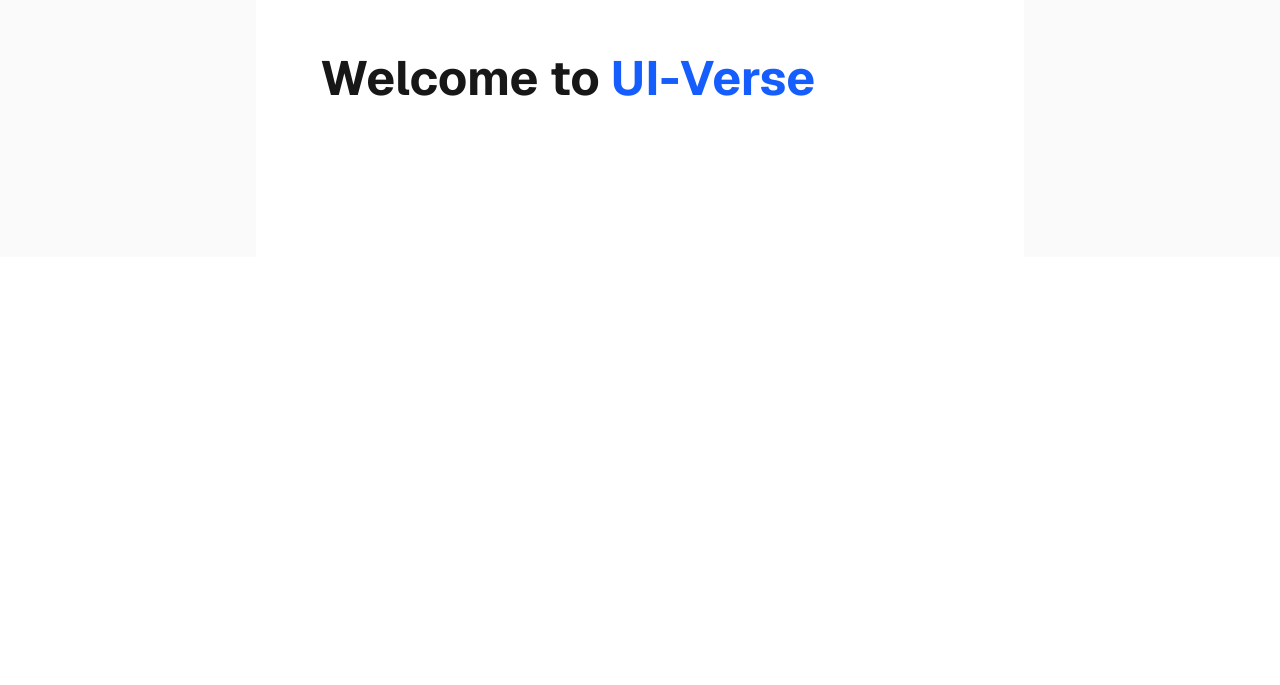
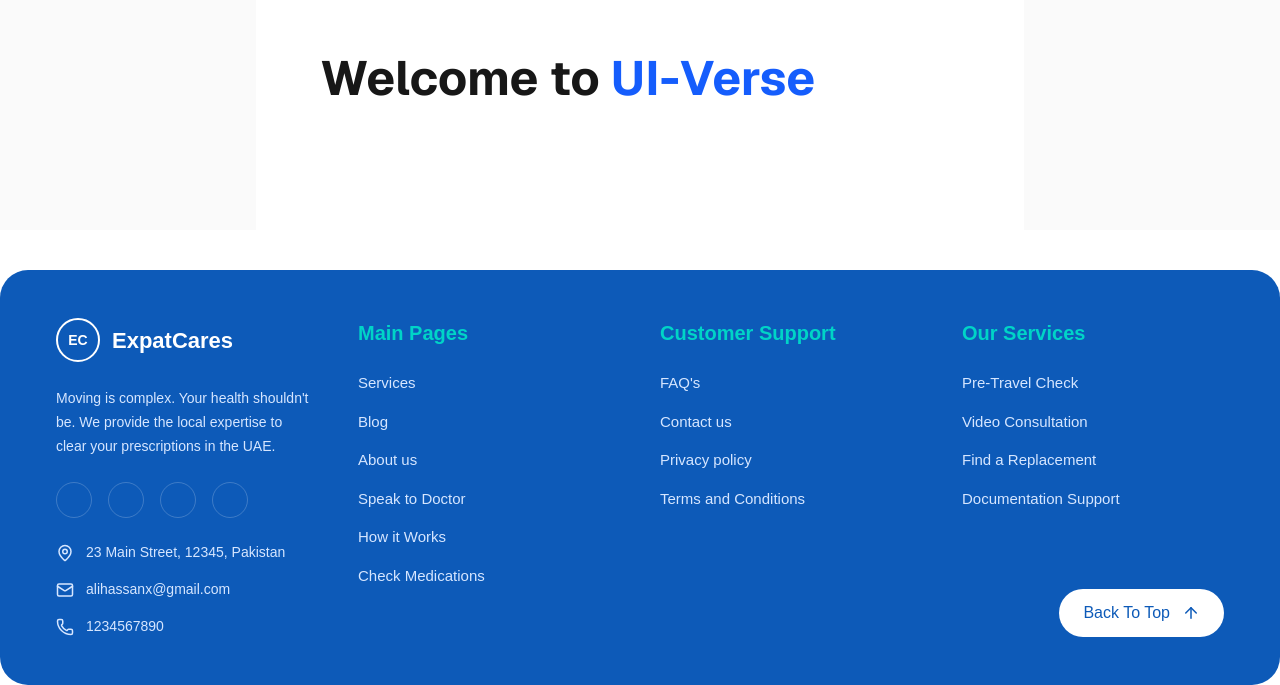
Before and after one commit to Zainqalandar/ui-verse, a Next.js app: page / in a window 1280 px wide. Shown: the part 543-1228 px from the top of the page. Before the commit the page ends 800 px from the top, so only its background shows below. Built offline with nearby package versions, Linux system fonts and the light colour scheme; no server answers.

Commit message:
Footer UI added

```diff
--- a/app/layout.tsx
+++ b/app/layout.tsx
@@ -5,6 +5,7 @@
 import { AuthModalProvider } from "@/context/AuthModalContext";
 import AuthModalRenderer from "@/components/AuthModalRenderer";
 import { Toaster } from 'sonner'
+import Footer from "@/components/Footer";
 
 const geistSans = Geist({
   variable: "--font-geist-sans",
@@ -36,6 +37,7 @@
           <Navbar />
           <Toaster position="top-right" />
           {children}
+          <Footer />
           <AuthModalRenderer />
         </AuthModalProvider>
       </body>
--- /dev/null
+++ b/components/Footer.tsx
@@ -0,0 +1,210 @@
+"use client";
+
+import {
+//   Facebook,
+//   Instagram,
+//   Linkedin,
+  MapPin,
+  Mail,
+  Phone,
+//   Youtube,
+  ArrowUp,
+} from "lucide-react";
+
+export default function Footer() {
+  return (
+    <footer className="w-full bg-[#0D5AB8] rounded-[28px] text-white mt-10">
+      <div className="max-w-7xl mx-auto px-6 sm:px-10 lg:px-14 py-12">
+        <div className="grid grid-cols-1 md:grid-cols-2 lg:grid-cols-4 gap-10">
+          {/* LEFT SIDE */}
+          <div className="space-y-6">
+            {/* Logo */}
+            <div className="flex items-center gap-3">
+              <div className="w-11 h-11 rounded-full border-2 border-white flex items-center justify-center">
+                <span className="text-sm font-bold">EC</span>
+              </div>
+
+              <h2 className="text-[22px] font-semibold">ExpatCares</h2>
+            </div>
+
+            {/* Description */}
+            <p className="text-[14px] leading-6 text-[#D6E6FF] max-w-[260px]">
+              Moving is complex. Your health shouldn&apos;t be. We provide the
+              local expertise to clear your prescriptions in the UAE.
+            </p>
+
+            {/* Social Icons */}
+            <div className="flex items-center gap-4">
+              <a
+                href="#"
+                className="w-9 h-9 rounded-full border border-white/20 flex items-center justify-center hover:bg-white hover:text-[#0D5AB8] transition"
+              >
+                {/* <Facebook size={16} /> */}
+              </a>
+
+              <a
+                href="#"
+                className="w-9 h-9 rounded-full border border-white/20 flex items-center justify-center hover:bg-white hover:text-[#0D5AB8] transition"
+              >
+                {/* <Youtube size={16} /> */}
+              </a>
+
+              <a
+                href="#"
+                className="w-9 h-9 rounded-full border border-white/20 flex items-center justify-center hover:bg-white hover:text-[#0D5AB8] transition"
+              >
+                {/* <Instagram size={16} /> */}
+              </a>
+
+              <a
+                href="#"
+                className="w-9 h-9 rounded-full border border-white/20 flex items-center justify-center hover:bg-white hover:text-[#0D5AB8] transition"
+              >
+                {/* <Linkedin size={16} /> */}
+              </a>
+            </div>
+
+            {/* Contact Info */}
+            <div className="space-y-4 text-[14px] text-[#D6E6FF]">
+              <div className="flex items-start gap-3">
+                <MapPin size={18} className="mt-0.5 shrink-0" />
+                <p>23 Main Street, 12345, Pakistan</p>
+              </div>
+
+              <div className="flex items-center gap-3">
+                <Mail size={18} className="shrink-0" />
+                <p>alihassanx@gmail.com</p>
+              </div>
+
+              <div className="flex items-center gap-3">
+                <Phone size={18} className="shrink-0" />
+                <p>1234567890</p>
+              </div>
+            </div>
+          </div>
+
+          {/* Main Pages */}
+          <div>
+            <h3 className="text-[#00D4C7] font-semibold text-[20px] mb-6">
+              Main Pages
+            </h3>
+
+            <ul className="space-y-4 text-[15px] text-[#D6E6FF]">
+              <li>
+                <a href="#" className="hover:text-white transition">
+                  Services
+                </a>
+              </li>
+
+              <li>
+                <a href="#" className="hover:text-white transition">
+                  Blog
+                </a>
+              </li>
+
+              <li>
+                <a href="#" className="hover:text-white transition">
+                  About us
+                </a>
+              </li>
+
+              <li>
+                <a href="#" className="hover:text-white transition">
+                  Speak to Doctor
+                </a>
+              </li>
+
+              <li>
+                <a href="#" className="hover:text-white transition">
+                  How it Works
+                </a>
+              </li>
+
+              <li>
+                <a href="#" className="hover:text-white transition">
+                  Check Medications
+                </a>
+              </li>
+            </ul>
+          </div>
+
+          {/* Customer Support */}
+          <div>
+            <h3 className="text-[#00D4C7] font-semibold text-[20px] mb-6">
+              Customer Support
+            </h3>
+
+            <ul className="space-y-4 text-[15px] text-[#D6E6FF]">
+              <li>
+                <a href="#" className="hover:text-white transition">
+                  FAQ&apos;s
+                </a>
+              </li>
+
+              <li>
+                <a href="#" className="hover:text-white transition">
+                  Contact us
+                </a>
+              </li>
+
+              <li>
+                <a href="#" className="hover:text-white transition">
+                  Privacy policy
+                </a>
+              </li>
+
+              <li>
+                <a href="#" className="hover:text-white transition">
+                  Terms and Conditions
+                </a>
+              </li>
+            </ul>
+          </div>
+
+          {/* Our Services */}
+          <div className="flex flex-col justify-between">
+            <div>
+              <h3 className="text-[#00D4C7] font-semibold text-[20px] mb-6">
+                Our Services
+              </h3>
+
+              <ul className="space-y-4 text-[15px] text-[#D6E6FF]">
+                <li>
+                  <a href="#" className="hover:text-white transition">
+                    Pre-Travel Check
+                  </a>
+                </li>
+
+                <li>
+                  <a href="#" className="hover:text-white transition">
+                    Video Consultation
+                  </a>
+                </li>
+
+                <li>
+                  <a href="#" className="hover:text-white transition">
+                    Find a Replacement
+                  </a>
+                </li>
+
+                <li>
+                  <a href="#" className="hover:text-white transition">
+                    Documentation Support
+                  </a>
+                </li>
+              </ul>
+            </div>
+
+            {/* Back To Top */}
+            <div className="mt-10 lg:mt-0 flex lg:justify-end">
+              <button className="bg-white text-[#0D5AB8] px-6 py-3 rounded-full flex items-center gap-3 font-medium hover:scale-105 transition">
+                Back To Top
+                <ArrowUp size={18} />
+              </button>
+            </div>
+          </div>
+        </div>
+      </div>
+    </footer>
+  );
+}
--- a/components/VerificationModal.tsx
+++ b/components/VerificationModal.tsx
@@ -12,6 +12,7 @@
 export default function VerificationModal() {
   const { activeModal, closeModal, verifyEmail: email, openSignin } = useAuthModal()
   const [storedEmail, setStoredEmail] = useState<string | null>(null)
+  const [verificationSuccess, setVerificationSuccess] = useState(true)
   const [digits, setDigits] = useState<string[]>(Array(6).fill(''))
   const inputsRef = useRef<Array<HTMLInputElement | null>>([])
 
@@ -101,7 +102,7 @@
 
     try {
       await verifyEmailApi({ email: currentEmail, otp: codeValue })
-      closeModal()
+      setVerificationSuccess(true)
     } catch (error: unknown) {
       const resp = error as { response?: { data?: { message?: string } } }
       const message = resp?.response?.data?.message || 'Verification failed'
@@ -109,9 +110,20 @@
     }
   }
 
+  const handleClose = () => {
+    setVerificationSuccess(false)
+    closeModal()
+  }
+
   const handleBackToLogin = () => {
+    setVerificationSuccess(false)
     closeModal()
     openSignin()
+  }
+
+  const handleContinue = () => {
+    setVerificationSuccess(false)
+    closeModal()
   }
 
   if (activeModal !== 'verify') return null
@@ -143,7 +155,7 @@
         <div className="flex-1 flex flex-col overflow-y-auto">
           <div className="flex items-center justify-between px-6 pt-5 pb-2 border-b border-gray-100">
             <button
-              onClick={closeModal}
+              onClick={handleClose}
               className="w-8 h-8 rounded-full border border-gray-200 flex items-center justify-center text-gray-500 hover:bg-gray-50 transition-colors"
               aria-label="Close"
             >
@@ -163,6 +175,29 @@
               Please enter the code below to continue securely.
             </p>
 
+            {verificationSuccess ? (
+              <div className="flex h-full flex-col items-center justify-center gap-6 rounded-3xl border border-gray-100 bg-gray-50 p-8 text-center">
+                <div className="flex h-20 w-20 items-center justify-center rounded-full bg-[#E7F0FF] text-[#1D6FD8]">
+                  <svg width="32" height="32" viewBox="0 0 24 24" fill="none" xmlns="http://www.w3.org/2000/svg">
+                    <path d="M20 6L9 17L4 12" stroke="currentColor" strokeWidth="2" strokeLinecap="round" strokeLinejoin="round" />
+                  </svg>
+                </div>
+                <div>
+                  <h3 className="text-2xl font-bold text-gray-900">Verification Successful</h3>
+                  <p className="mt-3 text-sm text-gray-600">
+                    Your email <span className="font-semibold text-gray-900">{currentEmail}</span> has been verified.
+                    Your account is now active.
+                  </p>
+                </div>
+                <button
+                  type="button"
+                  onClick={handleContinue}
+                  className="w-full max-w-xs bg-[#1D6FD8] hover:bg-[#1559b8] active:bg-[#1045a0] text-white font-semibold text-sm py-3 rounded-full transition-colors duration-200"
+                >
+                  Continue to dashboard
+                </button>
+              </div>
+            ) : (
               <form onSubmit={handleSubmit(onSubmit)} className="flex flex-col gap-6">
                 <input type="hidden" {...register('code')} />
                 <div className="grid grid-cols-6 gap-3">
@@ -207,6 +242,7 @@
                   Back to login
                 </button>
               </form>
+            )}
           </div>
         </div>
       </div>
--- a/package.json
+++ b/package.json
@@ -10,6 +10,7 @@
   },
   "dependencies": {
     "axios": "^1.16.1",
+    "lucide-react": "^1.16.0",
     "next": "16.2.6",
     "react": "19.2.4",
     "react-dom": "19.2.4",
```
Also changed, not shown: 1 other file (tests, documents, lock files or other folders). Lines whose indentation alone changed are shown as unchanged.
